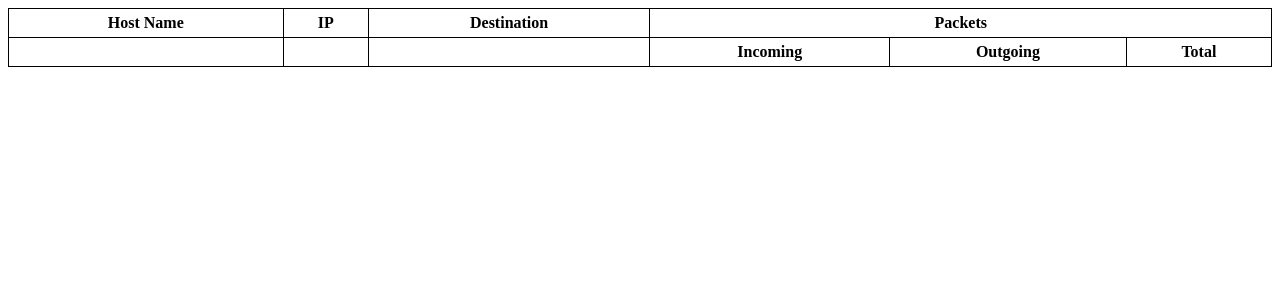
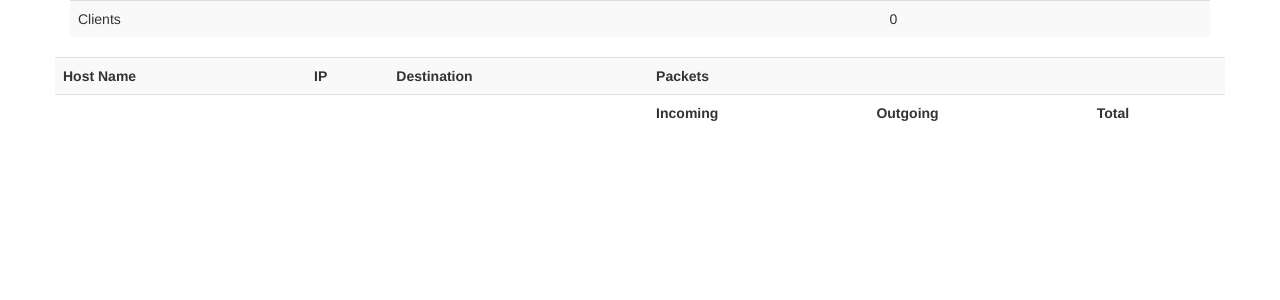
Before and after one commit to lamphej/Bloodhound, a Flask app: page / in a window 1280 px wide. Shown: the top 300 px of the page. Run offline with Flask 2, Linux system fonts and the light colour scheme; lists and menus that the app fills with data are empty; some libraries are stand-ins or nearby versions.

Commit message:
Good update

```diff
--- a/Monitor/config.json
+++ b/Monitor/config.json
@@ -1,5 +1,3 @@
 {
-    "name": "Macbook",
-    "ip": "128.153.184.167",
-    "report_url": "http://127.0.0.1:5000/report/submit"
+    "report_url": "http://128.153.178.47:5000/report/submit"
 }
--- a/Server/server.py
+++ b/Server/server.py
@@ -1,36 +1,73 @@
+from datetime import datetime
 from flask import Flask, render_template, request
-import json
+import ujson
 app = Flask(__name__)
 
 @app.route('/')
 def index():
     global network_data
-    return render_template("index.html", network_data=network_data)
+    return render_template("index.html",
+                           network_data=network_data,
+                           client_count = len(network_data.keys())
+                           )
+
+@app.route('/json_report/<host_name>')
+def json_report(host_name=None):
+    global network_data
+    ret_list = []
+    if host_name == None:
+        pass
+    else:
+        ret_list.append([
+            network_data[host_name]["time_data"][0]["time"],
+            int(network_data[host_name]["time_data"][0]["total"])
+        ])
+        for i in range(1, len(network_data[host_name]["time_data"])):
+            ret_list.append([
+                network_data[host_name]["time_data"][i]["time"],
+                int(network_data[host_name]["time_data"][i]["total"]) - sum([x[1] for x in ret_list[0:i]])
+            ])
+    return ujson.dumps(ret_list)
 
 @app.route('/report/submit', methods=["POST"])
 def submit_report():
     global network_data
-    js = json.loads(request.data)
+    js = ujson.loads(request.data)
     src_ip = js["src"]["ip"]
     src_name = js["src"]["name"]
     if not network_data.has_key(src_name):
         network_data[src_name] = {}
         network_data[src_name]["ip"] = src_ip
         network_data[src_name]["data"] = {}
+        network_data[src_name]["time_data"] = []
     dst_data = js["data"]
+    total_time_data = {
+        "time": datetime.now(),
+        "incoming": 0,
+        "outgoing": 0,
+        "total": 0
+    }
     for dst_host in dst_data:
         dst_ip = dst_host["ip"]
         if not network_data[src_name]["data"].has_key(dst_ip):
-            network_data[src_name]["data"][dst_ip] = {}
+            network_data[src_name]["data"][dst_ip] = []
         packet_counts = dst_host["packet_counts"]
         incoming_count = packet_counts["incoming"]
+        total_time_data["incoming"] += incoming_count
         outgoing_count = packet_counts["outgoing"]
+        total_time_data["outgoing"] += outgoing_count
         total_count = incoming_count + outgoing_count
-        network_data[src_name]["data"][dst_ip]["incoming"] = incoming_count
-        network_data[src_name]["data"][dst_ip]["outgoing"] = outgoing_count
-        network_data[src_name]["data"][dst_ip]["total"] = total_count
-    return json.dumps({"status": "ok"})
+        total_time_data["total"] += total_count
+        time_data = {
+            "time": datetime.now(),
+            "incoming": incoming_count,
+            "outgoing": outgoing_count,
+            "total": total_count
+        }
+        network_data[src_name]["data"][dst_ip].append(time_data)
+    network_data[src_name]["time_data"].append(total_time_data)
+    return ujson.dumps({"status": "ok"})
 
 if __name__ == '__main__':
     network_data = {}
-    app.run()
+    app.run(host="128.153.178.47")
--- a/Server/templates/index.html
+++ b/Server/templates/index.html
@@ -1,19 +1,78 @@
 <!DOCTYPE html>
 <html>
 <head>
+    <link href="https://maxcdn.bootstrapcdn.com/bootstrap/3.3.5/css/bootstrap.min.css" rel="stylesheet" integrity="sha256-MfvZlkHCEqatNoGiOXveE8FIwMzZg4W85qfrfIFBfYc= sha512-dTfge/zgoMYpP7QbHy4gWMEGsbsdZeCXz7irItjcC3sPUFtf0kuFbDz/ixG7ArTxmDjLXDmezHubeNikyKGVyQ==" crossorigin="anonymous">
+    <script src="https://maxcdn.bootstrapcdn.com/bootstrap/3.3.5/js/bootstrap.min.js" integrity="sha256-Sk3nkD6mLTMOF0EOpNtsIry+s1CsaqQC1rVLTAy+0yc= sha512-K1qjQ+NcF2TYO/eI3M6v8EiNYZfA95pQumfvcVrTHtwQVDG+aHRqLi/ETn2uB+1JqwYqVG3LIvdm9lj6imS/pQ==" crossorigin="anonymous"></script>
+<!--Load the AJAX API. Do this only once per web page! -->
+    <script type="text/javascript" src="https://code.jquery.com/jquery-2.1.4.min.js"></script>
+    <script type="text/javascript" src="https://www.google.com/jsapi"></script>
+    <script type="text/javascript">
+       // Load the Visualization API and the piechart package.
+      //"Line" charts are a part of the default package library.
+      google.load('visualization', '1', {'packages':['corechart']});
+
+    function drawChart(hostName)
+    {
+        $.get( "/json_report/" + hostName, function( data ) {
+            var chart = new google.visualization.LineChart(document.getElementById('chart_div'));
+            var tmp = Array();
+            for(i in data){
+                tmp.push([
+                            new Date(data[i][0] * 1000),
+                            data[i][1]
+                        ]
+                );
+            }
+            var newChartData = new google.visualization.DataTable(); //Creating a new data set for the chart to use.
+            newChartData.addColumn('datetime', 'Time');
+            newChartData.addColumn('number', 'Number of packets');
+            newChartData.addRows(tmp); //Place received data here.
+
+            var options = {
+                'title':'Total Packet Count Over Time For ' + hostName,
+                'legend':{'position': 'bottom'},
+                'pointSize': 5,
+                series: {
+                    0: {pointShape: 'circle'}
+                }
+            };
+            chart.draw(newChartData, options); //Lastly, re-draw the chart.
+        },
+        "json");
+    }
+    </script>
+
     <style>
-table, th, td {
-    border: 1px solid black;
-    border-collapse: collapse;
+        #hosttag {
+            cursor: pointer;
+            color: dodgerblue;
+            text-decoration: underline;
+            text-decoration-color: dodgerblue;
         }
-th, td {
-    padding: 5px;
-}
+
+
     </style>
+
 </head>
 <body>
 
-<table style="width:100%">
+<div class="container">
+  <!--Div that will hold the pie chart-->
+    <div class="row-fluid">
+        <div class="span4">
+            <table class="table table-striped">
+                <tr>
+                    <td>Clients</td>
+                    <td>{{ client_count }}</td>
+                </tr>
+            </table>
+        </div>
+        <div class="span8">
+            <div id="chart_div" style="width:400; height:300"></div>
+        </div>
+    </div>
+    <div class="row">
+    <table class="table table-striped">
       <tr>
         <th>Host Name</th>
         <th>IP</th>
@@ -21,7 +80,7 @@ th, td {
         <th colspan="3">Packets</th>
       </tr>
       <tr>
-      <th></th>
+          <th></th> <!-- th = table header /th = closing of statement -->
           <th></th>
           <th></th>
           <th>Incoming</th>
@@ -30,25 +89,28 @@ th, td {
       </tr>
       {% for src in network_data.keys() %}
         <tr>
-        <td>{{ src }}</td>
+            <td id="hosttag" onclick="setInterval(function(){drawChart('{{ src }}')}, 5000)">{{ src }}</td>
             <td>{{ network_data[src]["ip"] }}</td>
             <td>{{ network_data[src]["data"].keys()[0] }}</td>
-        <td>{{ network_data[src]["data"][network_data[src]["data"].keys()[0]]["incoming"] }}</td>
-        <td>{{ network_data[src]["data"][network_data[src]["data"].keys()[0]]["outgoing"] }}</td>
-        <td>{{ network_data[src]["data"][network_data[src]["data"].keys()[0]]["total"] }}</td>
+            <td>{{ network_data[src]["data"][network_data[src]["data"].keys()[0]][-1]["incoming"] }}</td>
+            <td>{{ network_data[src]["data"][network_data[src]["data"].keys()[0]][-1]["outgoing"] }}</td>
+            <td>{{ network_data[src]["data"][network_data[src]["data"].keys()[0]][-1]["total"] }}</td>
         </tr>
           {% for dest in network_data[src]["data"].keys()[1::] %}
            <tr>
             <td></td>
             <td></td>
             <td>{{ dest }}</td>
-            <td>{{ network_data[src]["data"][dest]["incoming"] }}</td>
-            <td>{{ network_data[src]["data"][dest]["outgoing"] }}</td>
-            <td>{{ network_data[src]["data"][dest]["total"] }}</td>
+            <td>{{ network_data[src]["data"][dest][-1]["incoming"] }}</td>
+            <td>{{ network_data[src]["data"][dest][-1]["outgoing"] }}</td>
+            <td>{{ network_data[src]["data"][dest][-1]["total"] }}</td>
            </tr>
           {% endfor %}
       {% endfor %}
     </table>
+        </div>
+
+</div>
 
 </body>
 </html>
```
Also changed, not shown: Monitor/main.py (+14 -14 lines). Lines whose indentation alone changed are shown as unchanged.
